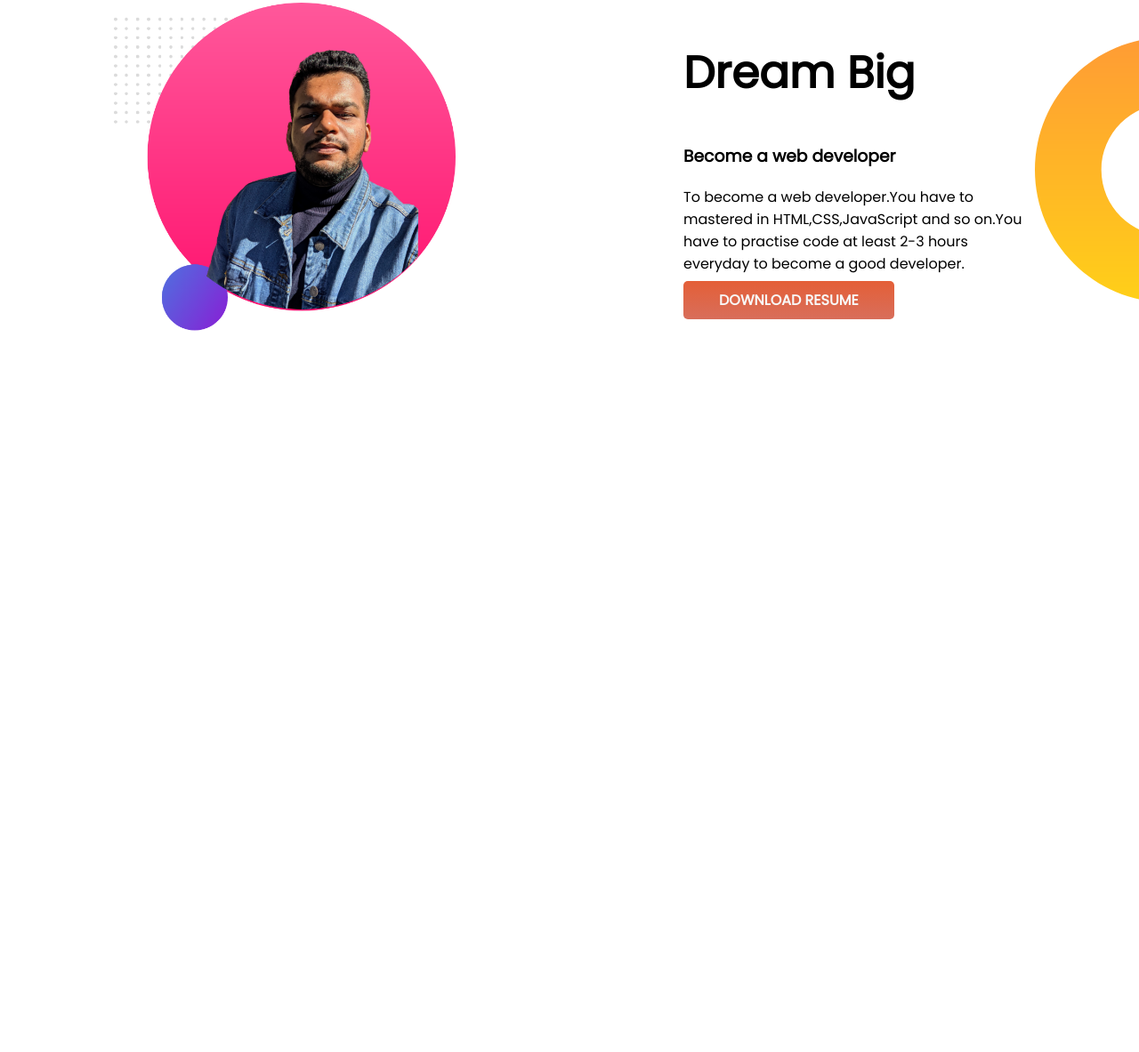
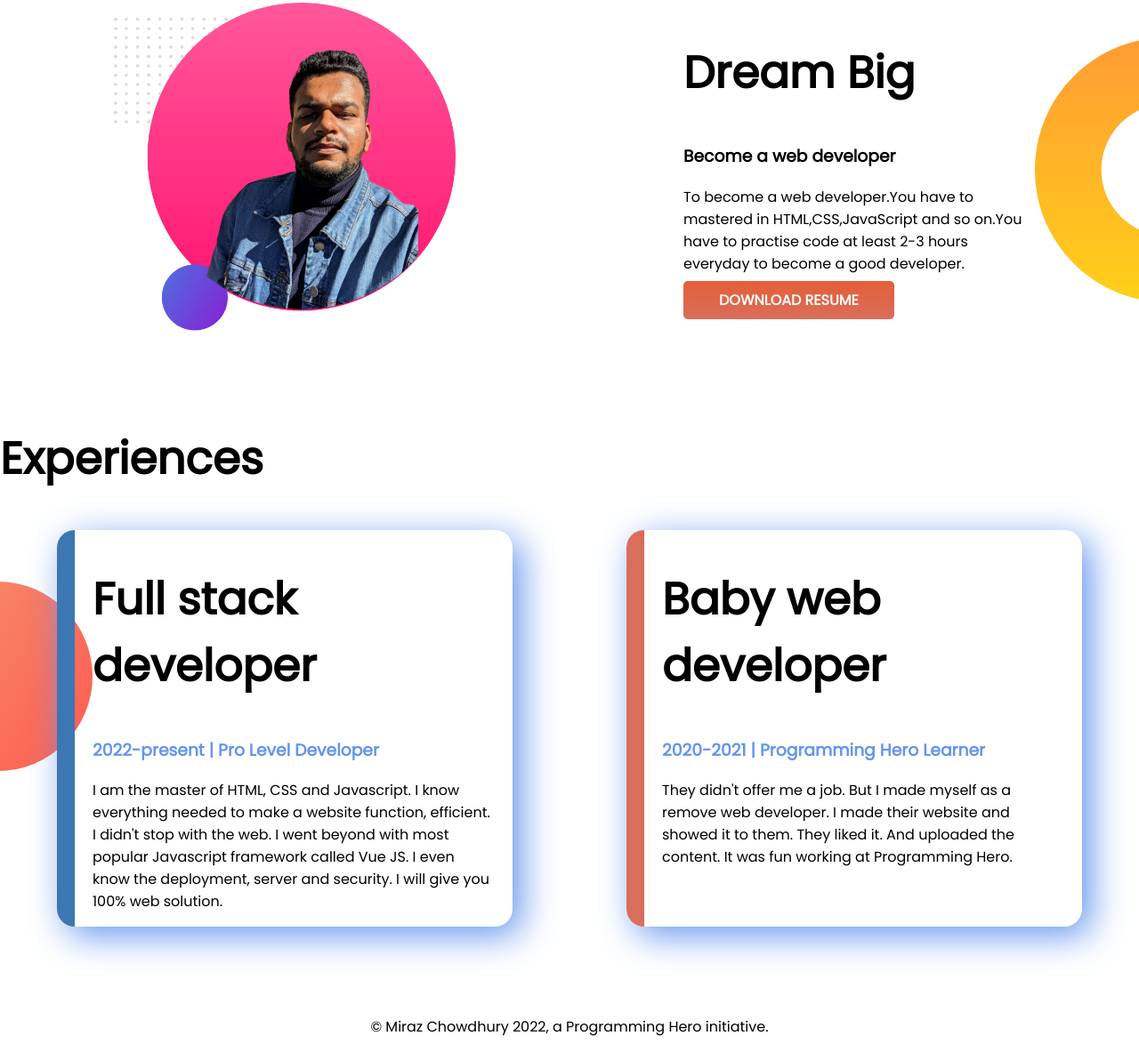
Before and after one commit to mirazchowdhury/developer-portfolio, a plain HTML site: page index.html in a window 1280 px wide. Shown: the part 735-1918 px from the top of the page at 89% size. Before the commit the page ends 1214 px from the top, so only its background shows below. Drawn offline with Linux system fonts and the light colour scheme.

Commit message:
website done

```diff
--- a/index.html
+++ b/index.html
@@ -13,7 +13,7 @@
 </head>
 
 <body>
-    <section class="top-banner">
+    <section class="top-banner flexible-container">
         <div class="half-width">
             <h1>Welcome to</h1>
             <h1><span class="cornflowerblue">Miraz Chowdhury's</span> World!</h1>
@@ -27,7 +27,7 @@
             <img src="images/miraz.png" alt="">
         </div>
     </section>
-    <section class="dream-big">
+    <section class="dream-big flexible-container">
         <div class="half-width">
             <img src="images/my-bg2.png" alt="">
         </div>
@@ -36,9 +36,37 @@
             <h3>Become a web developer</h3>
             <p>To become a web developer.You have to mastered in HTML,CSS,JavaScript and so on.You have to practise code
                 at least 2-3 hours everyday to become a good developer.</p>
-            <a class="link-button" target="_blank" href="">DOWNLOAD RESUME</a>
+            <a class="link-button" target="_blank"
+                href="https://www.youtube.com/watch?v=8UVNT4wvIGY&list=PLFvKerlRUT_mCQhGQbexPSODPHqLwlKkv&index=520">DOWNLOAD
+                RESUME</a>
+        </div>
+    </section>
+
+    <section class="experience">
+        <h1>Experiences</h1>
+
+        <div class="flexible-container">
+            <div id="full-stack-developer" class="experience-item">
+                <h1>Full stack developer</h1>
+                <h3 class="cornflowerblue">2022-present | Pro Level Developer</h3>
+                <p>I am the master of HTML, CSS and Javascript. I know everything needed to make a website function,
+                    efficient. I didn't stop with the web. I went beyond with most popular Javascript framework called
+                    Vue
+                    JS. I even know the deployment, server and security. I will give you 100% web solution.</p>
+            </div>
+            <div id="baby-web-developer" class="experience-item">
+                <h1>Baby web developer</h1>
+                <h3 class="cornflowerblue">2020-2021 | Programming Hero Learner</h3>
+                <p>They didn't offer me a job. But I made myself as a remove web developer. I made their website and
+                    showed
+                    it to them. They liked it. And uploaded the content. It was fun working at Programming Hero.</p>
+            </div>
+
         </div>
     </section>
 </body>
+<footer>
+    <p>© Miraz Chowdhury 2022, a Programming Hero initiative.</p>
+</footer>
 
 </html>
--- a/style.css
+++ b/style.css
@@ -5,13 +5,14 @@ body {
 
 h1 {
     font-size: 50px;
+    font-style: inherit;
 }
 
 .cornflowerblue {
     color: cornflowerblue;
 }
 
-section {
+.flexible-container {
     display: flex;
     margin-bottom: 100px;
 }
@@ -45,3 +46,32 @@ section {
     background-repeat: no-repeat;
     background-position: right;
 }
+
+.experience {
+    background-image: url(images/exp-bg.png);
+    background-repeat: no-repeat;
+    background-position: left;
+}
+
+.experience-item {
+    margin-left: 5%;
+    margin-right: 5%;
+    padding-left: 20px;
+    padding-right: 20px;
+    border-radius: 20px;
+    width: 40%;
+    box-shadow: 10px 10px 40px cornflowerblue;
+
+}
+
+#full-stack-developer {
+    border-left: 20px solid rgb(60, 119, 179);
+}
+
+#baby-web-developer {
+    border-left: 20px solid rgb(216, 110, 91)
+}
+
+footer p {
+    text-align: center;
+}
```
